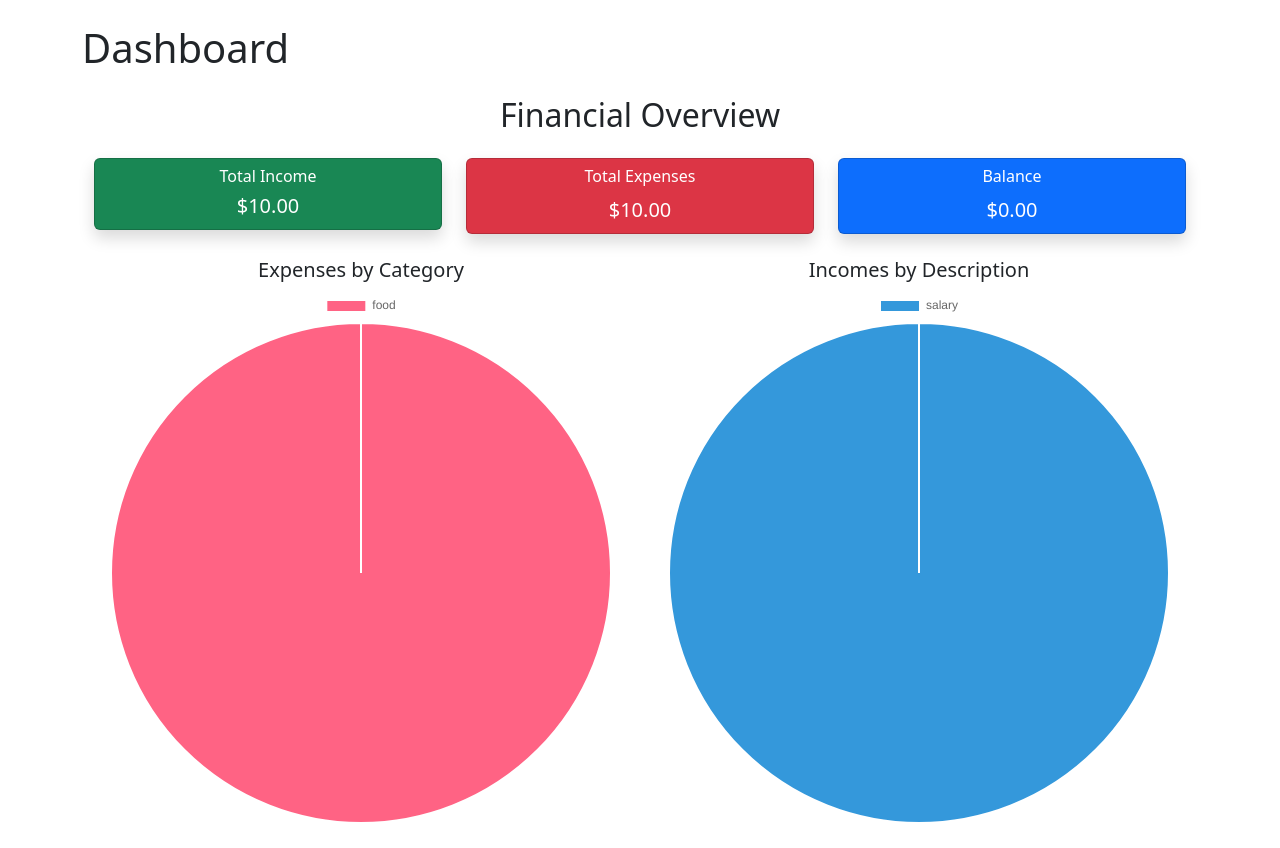
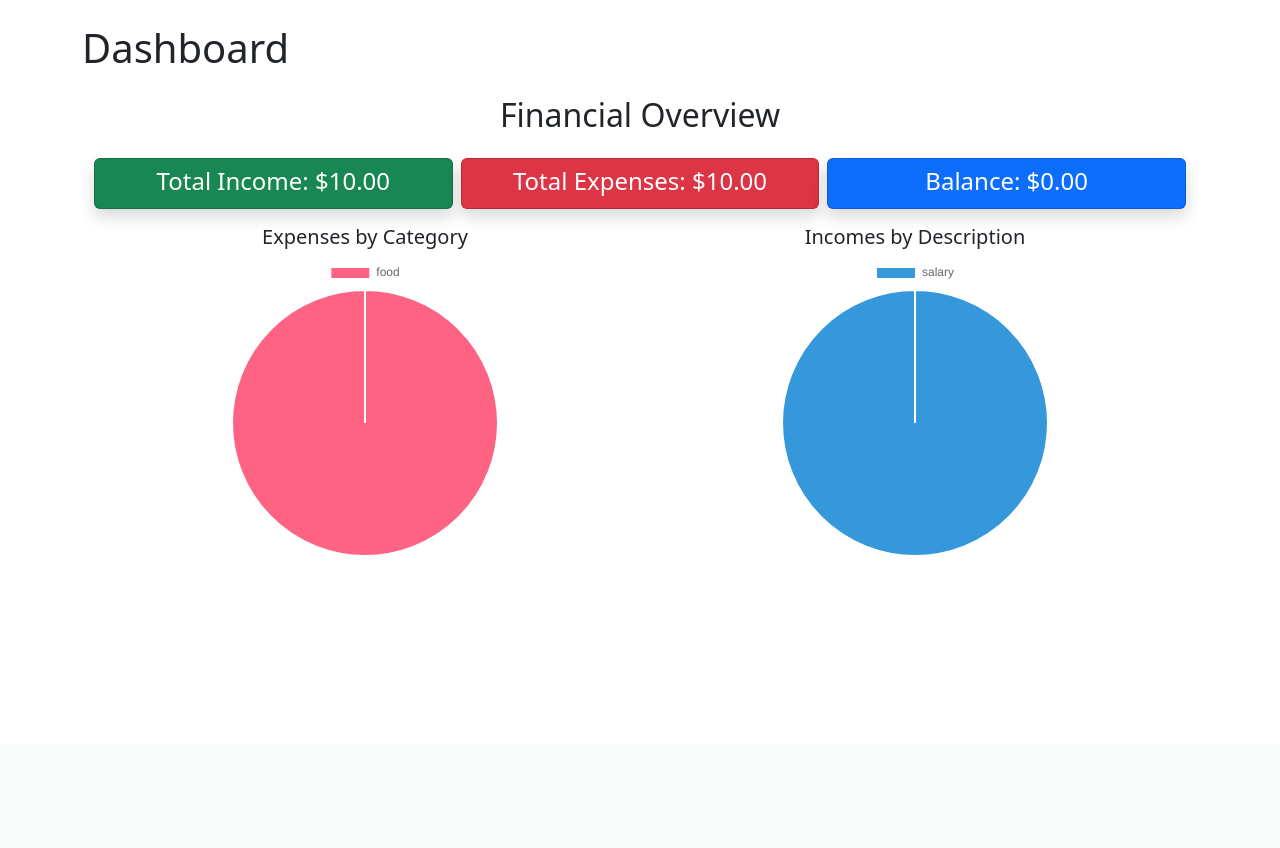
Before and after one commit to Artem-Reshetovskyi/Expense_Tracker, a Django app: page / in a window 1280 px wide. Shown: the part 56-904 px from the top of the page. After the commit the page ends 611 px from the top, so only its background shows below. Run offline with Django 5.2, Linux system fonts and the light colour scheme; a user stored in the database is signed in; tables that the repository leaves empty hold one stand-in row (values such as "Sample post").

Commit message:
fix dashboard

```diff
--- a/main/templates/dashboard.html
+++ b/main/templates/dashboard.html
@@ -4,17 +4,16 @@
 
 <h1 class="text mt-4">{% trans "Dashboard" %}</h1>
 
-<div class="container mt-4">
+<div class="container-fluid mt-4">
   <h2 class="text-center mb-4">{% trans "Financial Overview" %}</h2>
 
   <!-- Картки: Дохід, Витрати, Баланс -->
-  <div class="row text-center mb-4">
+  <div class="row text-center mb-3 g-2">
     <!-- Дохід -->
     <div class="col-sm-6 col-md-4 col-md-3">
       <div class="card bg-success text-white shadow">
-        <div class="card-body p-2">
-          <h6 class="card-title mb-1">{% trans "Total Income" %}</h6>
-          <p class="card-text fs-5">${{ total_incomes|floatformat:2 }}</p>
+        <div class="card-body  p-2">
+          <h4 class="card-title mb-1">{% trans "Total Income:" %} ${{ total_incomes|floatformat:2 }}</h4>
         </div>
       </div>
     </div>
@@ -23,8 +22,7 @@
     <div class="col-sm-6 col-md-4 col-md-3">
       <div class="card bg-danger text-white shadow">
         <div class="card-body p-2">
-          <h6 class="card-title">{% trans "Total Expenses" %}</h6>
-          <p class="card-text fs-5">${{ total_expenses|floatformat:2 }}</p>
+          <h4 class="card-title mb-1">{% trans "Total Expenses:" %} ${{ total_expenses|floatformat:2 }}</h4>
         </div>
       </div>
     </div>
@@ -33,8 +31,7 @@
     <div class="col-sm-6 col-md-4 col-md-3">
       <div class="card bg-primary text-white shadow">
         <div class="card-body p-2">
-          <h6 class="card-title">{% trans "Balance" %}</h6>
-          <p class="card-text fs-5">${{ balance|floatformat:2 }}</p>
+          <h4 class="card-title mb-1">{% trans "Balance:" %} ${{ balance|floatformat:2 }}</h4>
         </div>
       </div>
     </div>
@@ -42,14 +39,18 @@
 
 
   <!-- Діаграми -->
-  <div class="row">
+  <div class="row text-center mb-4 g-2">
     <div class="col-md-6 mb-4 text-center">
       <h5>{% trans "Expenses by Category" %}</h5>
-      <canvas id="expenseChart" width="300" height="300"></canvas>
+      <div class="w-100 mb-2">
+        <canvas id="expenseChart" style="max-height:300px"></canvas>
+      </div>
     </div>
     <div class="col-md-6 mb-4 text-center">
       <h5>{% trans "Incomes by Description" %}</h5>
-      <canvas id="incomeChart" width="300" height="300"></canvas>
+      <div class="w-100 mb-2">
+        <canvas id="incomeChart" style="max-height:300px"></canvas>
+      </div>
     </div>
   </div>
 </div>
```
